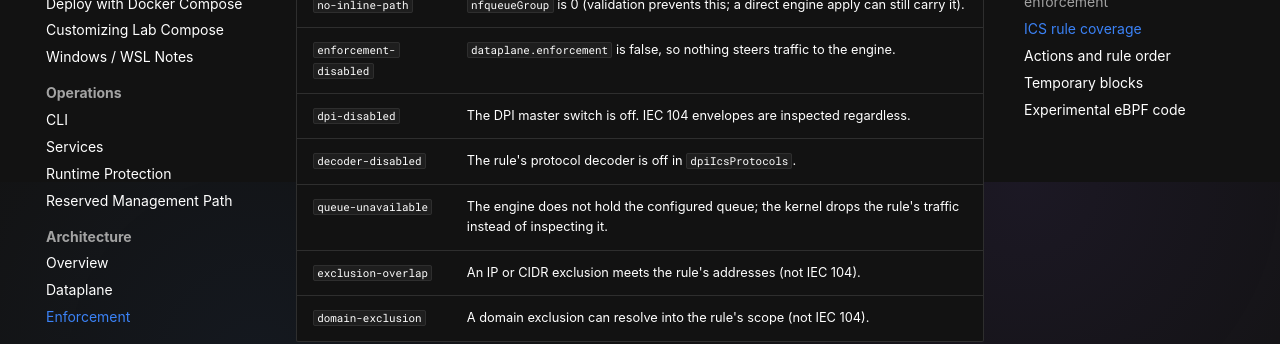
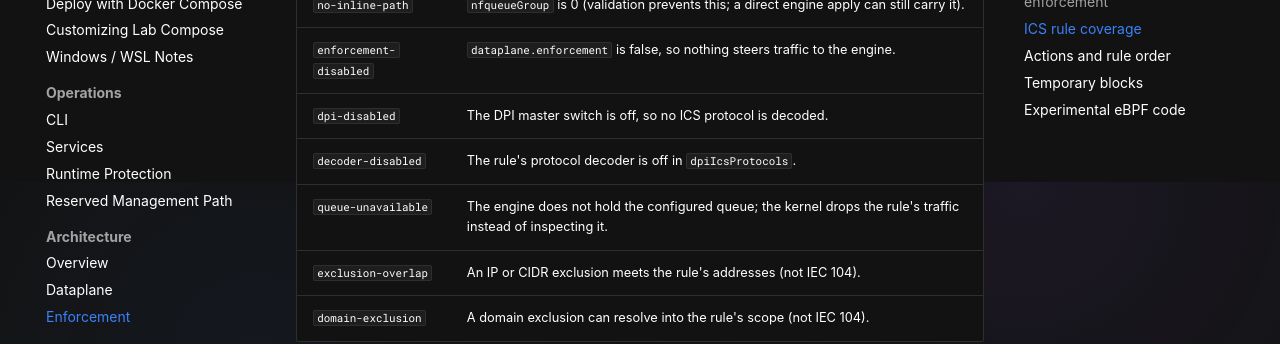
Before and after one commit to tonylturner/containd, an MkDocs documentation site: the page built from docs/mkdocs/dataplane-enforcement.md, in a window 1280 px wide and 900 px high, scrolled down 5066 px. Shown: the part 152-496 px from the top of the window. Built offline with MkDocs 1.6.1 and Material for MkDocs 9.7.7, drawn with Linux system fonts in a browser that asks for light colours.

Commit message:
Report DPI-disabled IEC 104 coverage

```diff
--- a/docs/mkdocs/dataplane-enforcement.md
+++ b/docs/mkdocs/dataplane-enforcement.md
@@ -229,7 +229,7 @@ Each lowered state carries reasons with a code and a message:
 | --- | --- |
 | `no-inline-path` | `nfqueueGroup` is 0 (validation prevents this; a direct engine apply can still carry it). |
 | `enforcement-disabled` | `dataplane.enforcement` is false, so nothing steers traffic to the engine. |
-| `dpi-disabled` | The DPI master switch is off. IEC 104 envelopes are inspected regardless. |
+| `dpi-disabled` | The DPI master switch is off, so no ICS protocol is decoded. |
 | `decoder-disabled` | The rule's protocol decoder is off in `dpiIcsProtocols`. |
 | `queue-unavailable` | The engine does not hold the configured queue; the kernel drops the rule's traffic instead of inspecting it. |
 | `exclusion-overlap` | An IP or CIDR exclusion meets the rule's addresses (not IEC 104). |
```
Also changed, not shown: CHANGELOG.md.
